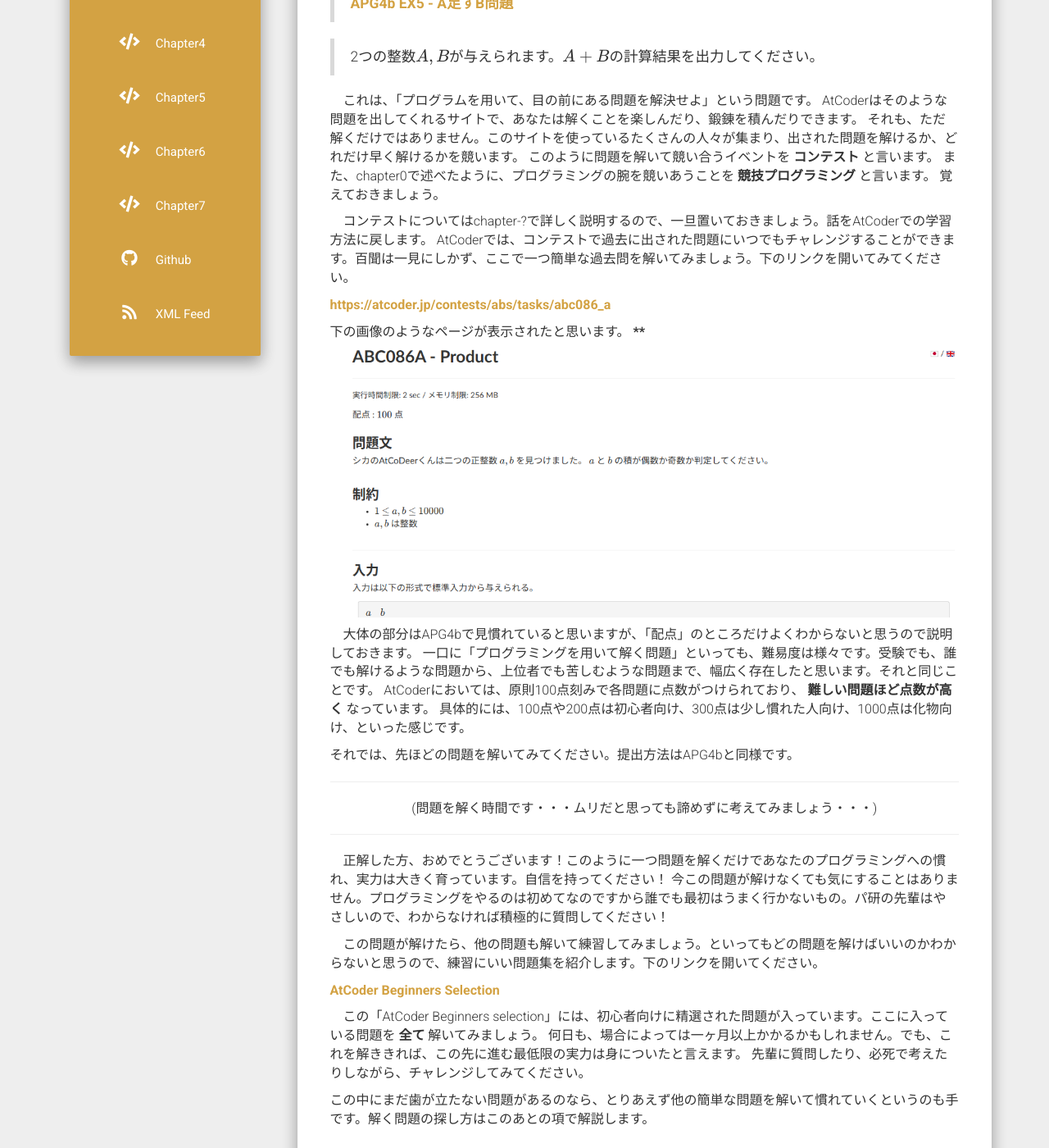
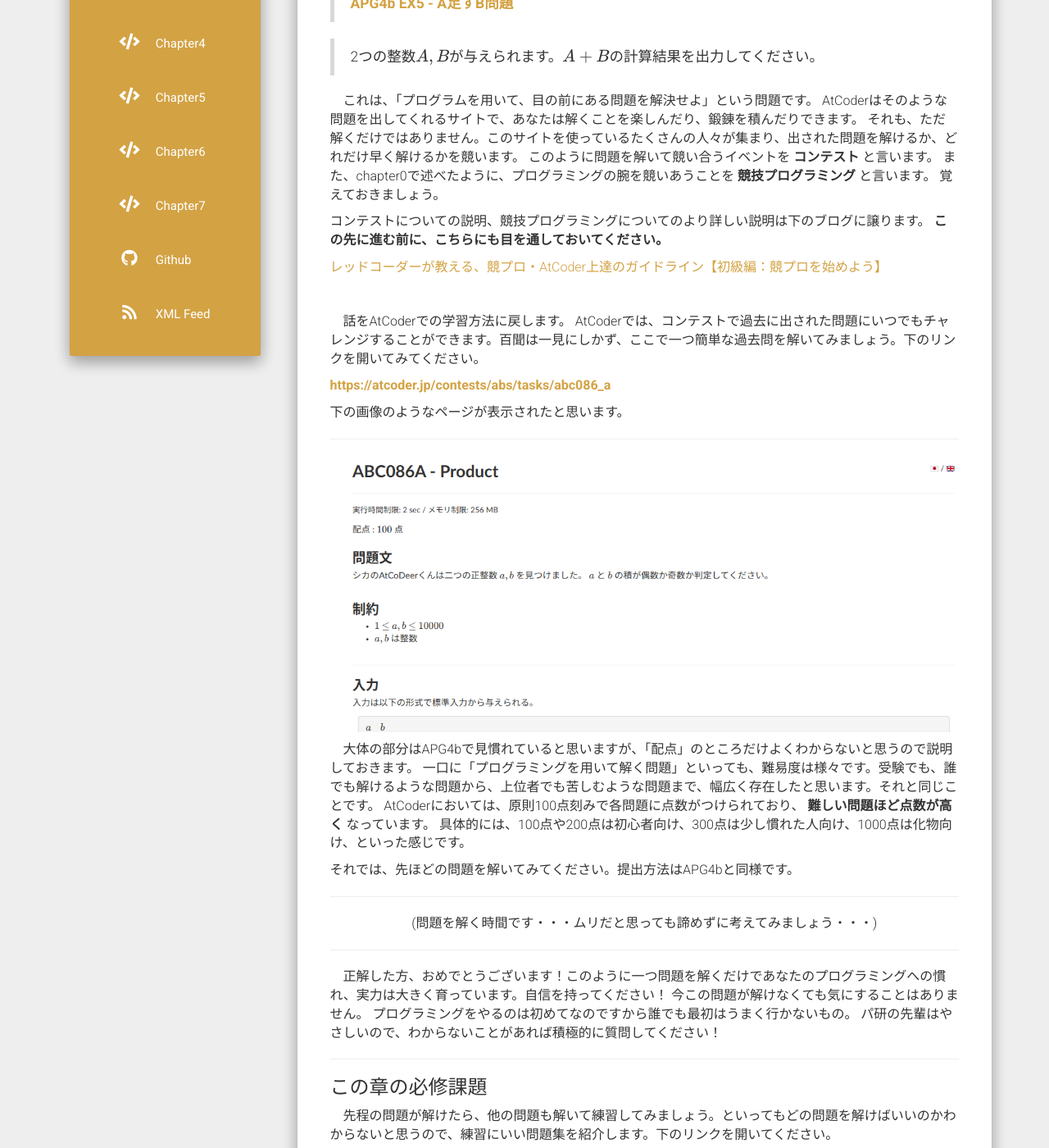
Before and after one commit to TKPaken/beginners, a Jekyll site: the page built from _posts/2020-3-23-chapter4.md, in a window 1280 px wide and 1400 px high, scrolled down 778 px. Shown: the whole window at 82% size. Built offline with Jekyll 4.4.1, drawn with Linux system fonts in a browser that asks for light colours; nearby versions of some CDN libraries; formulas are drawn with MathJax 3; comment, search, counter and statistics services are not loaded; some of the changed text lies outside the part shown.

Commit message:
Moved the link of E8's blog up. And fixed problems part because the site's specification has changed.

```diff
--- a/_posts/2020-3-23-chapter4.md
+++ b/_posts/2020-3-23-chapter4.md
@@ -22,7 +22,6 @@
 
 > 2つの整数$$A,B$$が与えられます。$$A+B$$の計算結果を出力してください。
 
-
 　これは、「プログラムを用いて、目の前にある問題を解決せよ」という問題です。
 AtCoderはそのような問題を出してくれるサイトで、あなたは解くことを楽しんだり、鍛錬を積んだりできます。
 それも、ただ解くだけではありません。このサイトを使っているたくさんの人々が集まり、出された問題を解けるか、どれだけ早く解けるかを競います。
@@ -30,13 +29,21 @@
 また、chapter0で述べたように、プログラミングの腕を競いあうことを __競技プログラミング__ と言います。
 覚えておきましょう。
 
-　コンテストについてはchapter-?で詳しく説明するので、一旦置いておきましょう。話をAtCoderでの学習方法に戻します。
+コンテストについての説明、競技プログラミングについてのより詳しい説明は下のブログに譲ります。 __この先に進む前に、こちらにも目を通しておいてください。__
+
+[レッドコーダーが教える、競プロ・AtCoder上達のガイドライン【初級編：競プロを始めよう】](https://qiita.com/e869120/items/f1c6f98364d1443148b3)
+
+<br>
+
+　話をAtCoderでの学習方法に戻します。
 AtCoderでは、コンテストで過去に出された問題にいつでもチャレンジすることができます。百聞は一見にしかず、ここで一つ簡単な過去問を解いてみましょう。下のリンクを開いてみてください。
 
 __<a href="https://atcoder.jp/contests/abs/tasks/abc086_a" target="_blank">https://atcoder.jp/contests/abs/tasks/abc086_a</a>__
 
 下の画像のようなページが表示されたと思います。
+
 ******
+
 ![AtCoder Beginners Selection 1問目](/beginners/assets/chapter4/abs-1.png)
 
 　大体の部分はAPG4bで見慣れていると思いますが、「配点」のところだけよくわからないと思うので説明しておきます。
@@ -52,9 +59,15 @@
 ******
 
 　正解した方、おめでとうございます！このように一つ問題を解くだけであなたのプログラミングへの慣れ、実力は大きく育っています。自信を持ってください！
-今この問題が解けなくても気にすることはありません。プログラミングをやるのは初めてなのですから誰でも最初はうまく行かないもの。パ研の先輩はやさしいので、わからなければ積極的に質問してください！
+今この問題が解けなくても気にすることはありません。
+プログラミングをやるのは初めてなのですから誰でも最初はうまく行かないもの。
+パ研の先輩はやさしいので、わからないことがあれば積極的に質問してください！
 
-　この問題が解けたら、他の問題も解いて練習してみましょう。といってもどの問題を解けばいいのかわからないと思うので、練習にいい問題集を紹介します。下のリンクを開いてください。
+******
+
+### この章の必修課題
+
+　先程の問題が解けたら、他の問題も解いて練習してみましょう。といってもどの問題を解けばいいのかわからないと思うので、練習にいい問題集を紹介します。下のリンクを開いてください。
 
 __<a href="https://atcoder.jp/contests/abs/tasks/abc086_a" target="_blank">AtCoder Beginners Selection</a>__
 
@@ -173,13 +186,13 @@
 ![AtCoder Problems コンテスト切り替え](/beginners/assets/chapter4/problems-change_contests.png)
 
 　AtCoder Problemsの機能は大きく分けてもう一つあります。「User ID」の所に自分のAtCoder IDを入れて、ページ真ん中上の「User Page」を押してみましょう。
-いろいろな項目が表示されます。上から順に説明していきましょう。
+「Achievement」という項目と、いくつかの別項目への切り替えボタンが表示されます。左から順に、主に使うところを説明していきましょう。
 
 ******
 
 ![AtCoder Problems UserPageその1](/beginners/assets/chapter4/problems-userpage_1.png)
 
-　一番上には、よくわからない数字のステータスがたくさん並んでいます。それぞれどういうものか説明すると、
+　「Achievement」には、よくわからない数字のステータスがたくさん並んでいます。それぞれどういうものか説明すると、
 
 |ステータス名|意味|
 |----|----|
@@ -198,13 +211,13 @@
 
 ![AtCoder Problems UserPageその2](/beginners/assets/chapter4/problems-userpage_2.png)
 
-　次に書かれているのは、問題の種類ごとの解いた問題数です。ABCのA問題を全て解いてこのメーターを真緑にすることなども、モチベーションにつながりますよ。
+　「AtCoder Pie Charts」に書かれているのは、問題の種類ごとの解いた問題数です。ABCのA問題を全て解いてこのメーターを真緑にすることなども、モチベーションにつながりますよ。
 
 ******
 
 ![AtCoder Problems UserPageその3](/beginners/assets/chapter4/problems-userpage_3.png)
 
-　次に書かれているのは、Daily Effort(日々の努力)です。この画像の人は現在日々の努力が足りていませんが、これは精進の上でとても重要です。この棒グラフが詰まっている人はかっこいいです。
+　「Progress Charts」に書かれているのは、Daily Effort(日々の努力)です。この画像の人は現在日々の努力が足りていませんが、これは精進の上でとても重要です。この棒グラフが詰まっている人はかっこいいです。
 
 その下の折れ線グラフは、解いた問題数の推移です。Daily Effortの成果はこのグラフに表れます。欠かさず努力をしている人はこのグラフが急なので、これまたかっこいいです。
 
@@ -212,14 +225,14 @@
 
 ![AtCoder Problems UserPageその4](/beginners/assets/chapter4/problems-userpage_4.png)
 
-　次のよくわからん表には、それぞれの日に自分がどのくらい提出したかが表されています。この表の緑が濃いことは、その人が努力している証です。
+　その下にあるよくわからん表には、それぞれの日に自分がどのくらい提出したかが表されています。この表の緑が濃いことは、その人が努力している証です。
 その下では自分の最近の提出を確認できるので、最近解いた問題を見直したいときに便利です。
 
 ******
 
 ![AtCoder Problems UserPageその5](/beginners/assets/chapter4/problems-userpage_5.png)
 
-　最後の表では、自分の実力に応じたおすすめの問題を教えてもらえます。
+　「Recommendation」の表では、自分の実力に応じたおすすめの問題を教えてもらえます。
 
 ・自分の実力以下の問題を解きたいときは「Easy」
 
@@ -262,13 +275,7 @@
 　これは、プログラミングに限らず技術者たちが自分の知見を書いてくれているブログです。パ研の活動や競技プログラミングにおいて参考になる記事もとても多いです。
 特に競技プログラミング初心者に役立つ情報をまとめてくれている記事がいくつかあるので、ここで紹介しておきます。
 
-・[レッドコーダーが教える、競プロ・AtCoder上達のガイドライン【初級編：競プロを始めよう】](https://qiita.com/e869120/items/f1c6f98364d1443148b3)
-
-　まず初めに、競技プログラミングやAtCoderが初めての人たちのために説明している記事です。
-これを読めば、AtCoderのシステムや競技プログラミングのおおよその雰囲気がつかめるでしょう。
-これはこのあとすぐ、じっくり目を通しておくことをおすすめします。
-
-以下はこれから実力をつけていく上で必要になることがまとまっている記事群です。
+これから実力をつけていく上で必要になることがまとまっている記事群です。
 
 ・[計算量オーダーの求め方を総整理！ 〜 どこから log が出て来るか 〜](https://qiita.com/drken/items/872ebc3a2b5caaa4a0d0)
 
```
